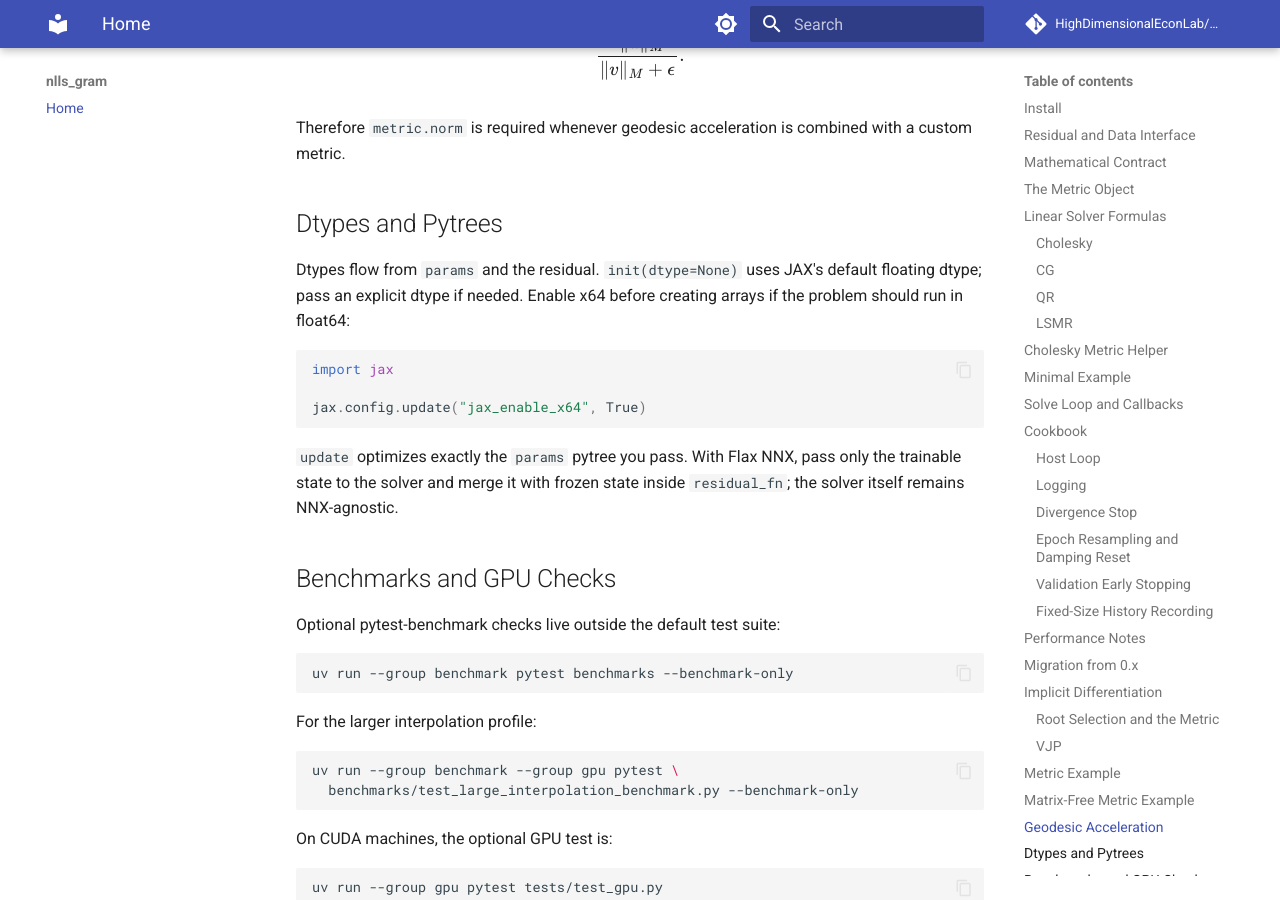
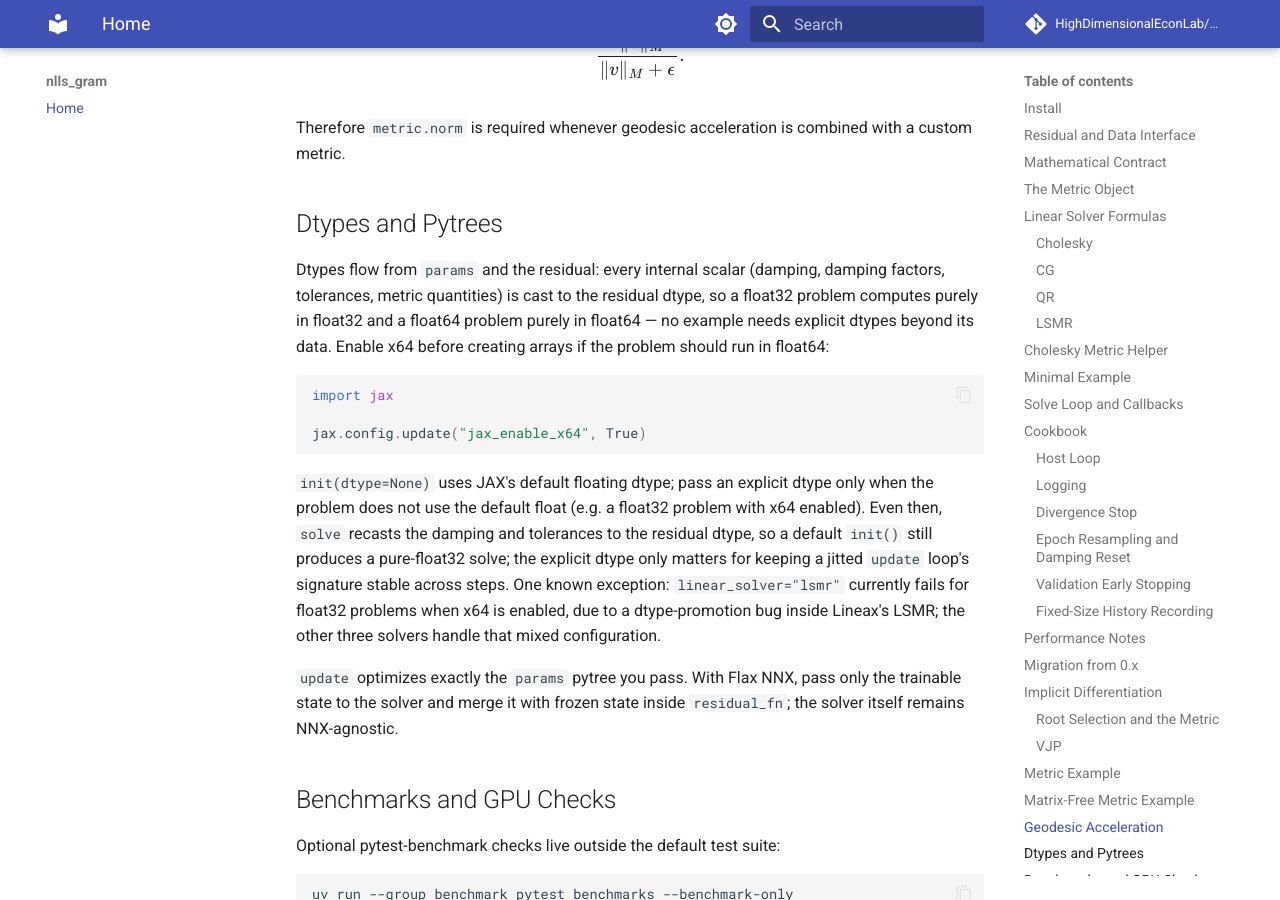
Before and after one commit to HighDimensionalEconLab/nlls_gram, an MkDocs documentation site: the page built from docs/index.md, in a window 1280 px wide and 900 px high, scrolled down 15553 px. Built offline with MkDocs 1.6.1 and Material for MkDocs 9.7.7, drawn with Linux system fonts in a browser that asks for light colours; comment, search, counter and statistics services are not loaded.

Commit message:
fix: keep every compute op in the residual dtype under mixed x64/float32
A jaxpr audit across all four solvers x geodesic x metric x update/solve
found the two pure configurations (float32 default, float64 x64) already
clean, but a float32 problem under x64 leaked f64 scalar ops: the solve
loop compared atol/gtol/xtol in the default dtype, and Python-float CG
tolerances made jax.scipy CG build f64 internals. Cast both to the
residual dtype. Extend the x64 subprocess tests to assert f32-free solve
jaxprs and, for the mixed case, that any f64 in the jaxpr is only a
call-boundary convert. Document the dtype guarantees and the known
upstream Lineax LSMR failure for float32 problems under x64.

Co-Authored-By: Mecha Perla (Claude) <noreply@anthropic.com>
Claude-Session: https://claude.ai/code/session_017FY9J1ReVbWEg6B8E9Dghh

````diff
--- a/docs/index.md
+++ b/docs/index.md
@@ -754,15 +754,26 @@ with a custom metric.
 
 ## Dtypes and Pytrees
 
-Dtypes flow from `params` and the residual. `init(dtype=None)` uses JAX's default
-floating dtype; pass an explicit dtype if needed. Enable x64 before creating
-arrays if the problem should run in float64:
+Dtypes flow from `params` and the residual: every internal scalar (damping,
+damping factors, tolerances, metric quantities) is cast to the residual dtype,
+so a float32 problem computes purely in float32 and a float64 problem purely
+in float64 — no example needs explicit dtypes beyond its data. Enable x64
+before creating arrays if the problem should run in float64:
 
 ```python
 import jax
 
 jax.config.update("jax_enable_x64", True)
 ```
+
+`init(dtype=None)` uses JAX's default floating dtype; pass an explicit dtype
+only when the problem does not use the default float (e.g. a float32 problem
+with x64 enabled). Even then, `solve` recasts the damping and tolerances to
+the residual dtype, so a default `init()` still produces a pure-float32 solve;
+the explicit dtype only matters for keeping a jitted `update` loop's signature
+stable across steps. One known exception: `linear_solver="lsmr"` currently
+fails for float32 problems when x64 is enabled, due to a dtype-promotion bug
+inside Lineax's LSMR; the other three solvers handle that mixed configuration.
 
 `update` optimizes exactly the `params` pytree you pass. With Flax NNX, pass only
 the trainable state to the solver and merge it with frozen state inside
````
Also changed, not shown: 2 other files.
